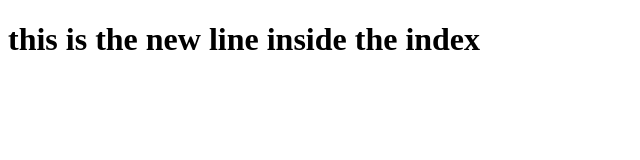
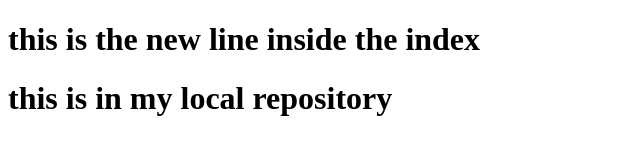
Before and after one commit to gururaj-r123/forlearning, a plain HTML site: page index.html in a window 1280 px wide. Shown: the whole page, without its empty margins (0-640 px from the left). Drawn offline with Linux system fonts and the light colour scheme.

Commit message:
new text added inside index

```diff
--- a/index.html
+++ b/index.html
@@ -7,5 +7,6 @@
 </head>
 <body>
     <h1>this is the new line inside the index</h1>
+    <h1>this is in my local repository</h1>
 </body>
 </html>
```
